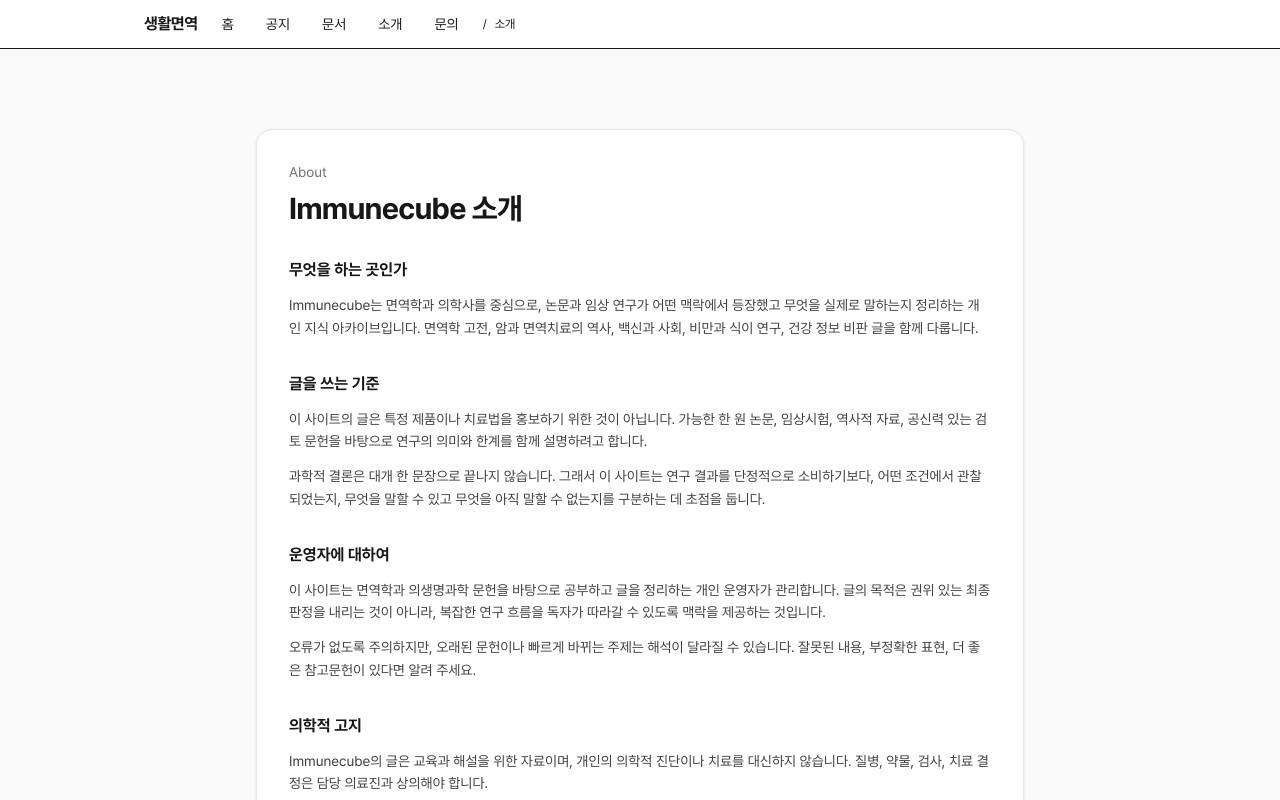
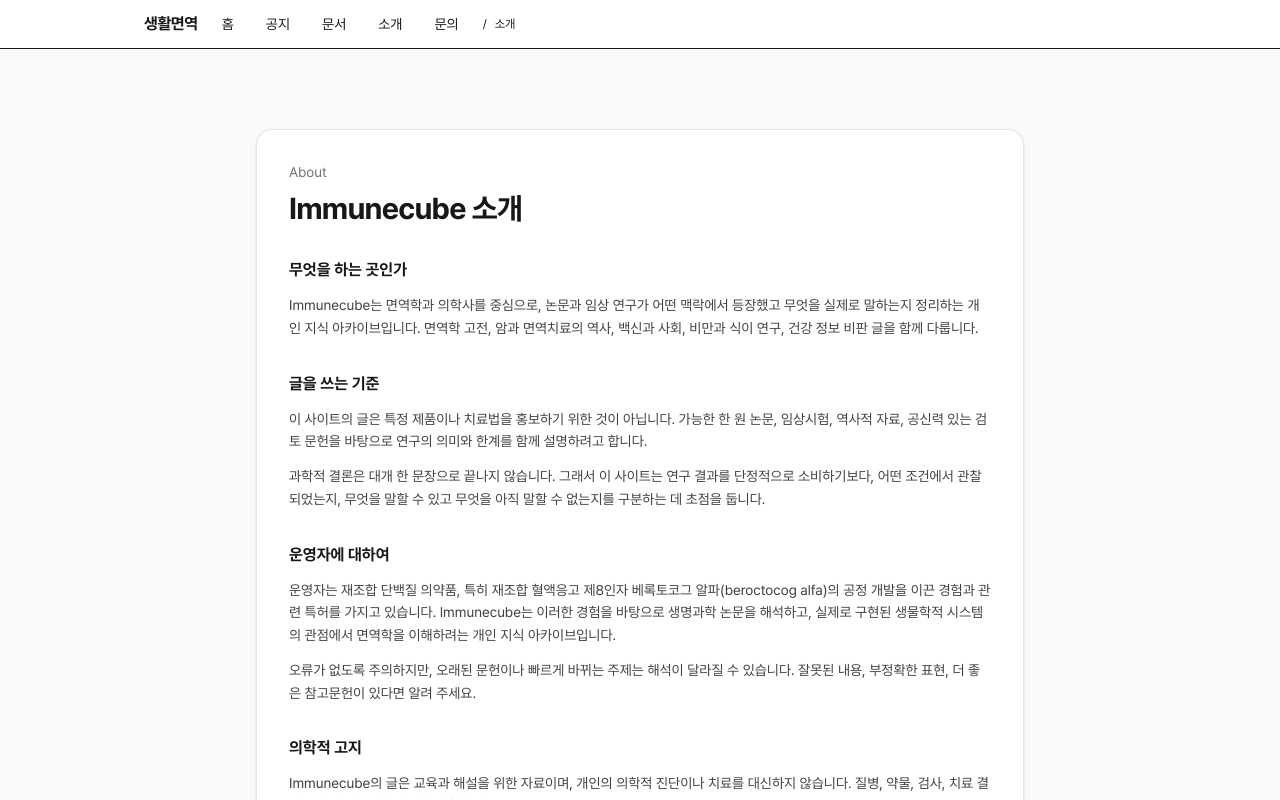
Before and after one commit to immunecube-lab/immunecube-blog, a Next.js app: page /about in a window 1280 px wide. Shown: the top 800 px of the page. Built offline with nearby package versions, Linux system fonts and the light colour scheme.

Commit message:
Clarify author background

```diff
--- a/app/about/page.tsx
+++ b/app/about/page.tsx
@@ -55,10 +55,11 @@
               운영자에 대하여
             </h2>
             <p className="mt-3">
-              이 사이트는 면역학과 의생명과학 문헌을 바탕으로 공부하고 글을
-              정리하는 개인 운영자가 관리합니다. 글의 목적은 권위 있는 최종
-              판정을 내리는 것이 아니라, 복잡한 연구 흐름을 독자가 따라갈 수
-              있도록 맥락을 제공하는 것입니다.
+              운영자는 재조합 단백질 의약품, 특히 재조합 혈액응고 제8인자
+              베록토코그 알파(beroctocog alfa)의 공정 개발을 이끈 경험과
+              관련 특허를 가지고 있습니다. Immunecube는 이러한 경험을
+              바탕으로 생명과학 논문을 해석하고, 실제로 구현된 생물학적
+              시스템의 관점에서 면역학을 이해하려는 개인 지식 아카이브입니다.
             </p>
             <p className="mt-3">
               오류가 없도록 주의하지만, 오래된 문헌이나 빠르게 바뀌는 주제는
```
